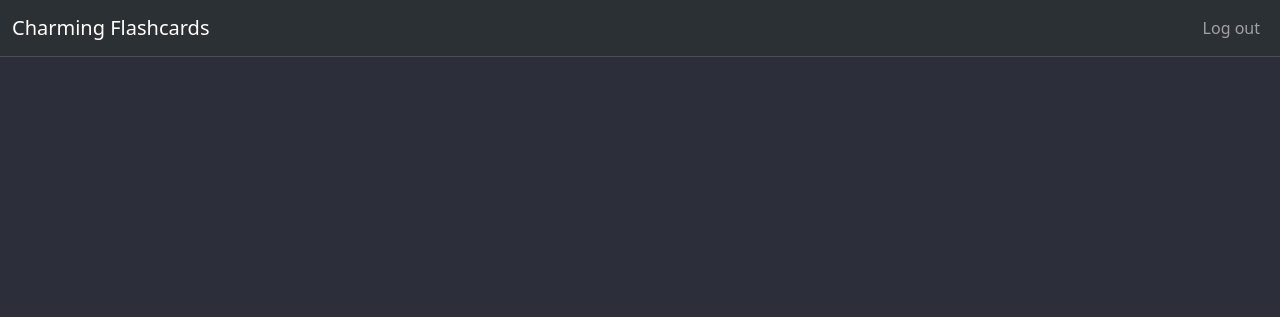
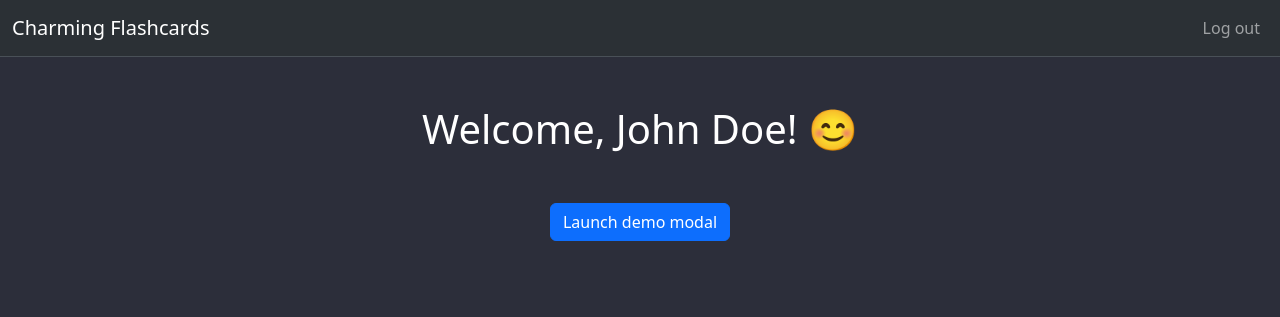
Before and after one commit to wongjoshua2005/Flashcard-Web-Application, a Flask app: page /sets in a window 1280 px wide. Shown: the top 317 px of the page. Run offline with Flask 3, Linux system fonts and the light colour scheme; a user stored in the database is signed in.

Commit message:
Implemented the button to create flashcards
I created the button that will be used to set a name
for the flashcard.

```diff
--- a/app.py
+++ b/app.py
@@ -32,6 +32,9 @@ Session(app)
 
 @app.route("/", methods=["GET", "POST"])
 def register():
+    if 'user' in session:
+        return redirect("/sets")
+
     if request.method == "POST":
         user_name = request.form.get("username")
         password = request.form.get("password")
@@ -76,9 +79,6 @@ def register():
 
         session["user"] = user_name
 
-        return redirect("/sets")
-
-    if 'user' in session:
         return redirect("/sets")
 
     return render_template("register.html")
@@ -143,7 +143,10 @@ def error():
 @app.route("/sets")
 def user_sets():
     user_logged = 'user' in session
-    return render_template("index.html", logged=user_logged)
+
+
+
+    return render_template("index.html", logged=user_logged, name=session["user"])
 
 # Debuggging purposes
 if __name__ == "__main__":
--- a/static/styles.css
+++ b/static/styles.css
@@ -1,3 +1,8 @@
+*
+{
+    color: white;
+}
+
 p
 {
     padding: 10px;
@@ -7,6 +12,11 @@ p
 label
 {
     color: white;
+}
+
+.d-flex
+{
+    margin-top: 50px;
 }
 
 .custom-width
--- a/templates/index.html
+++ b/templates/index.html
@@ -1,5 +1,31 @@
 {% extends "layout.html" %}
 
 {% block body %}
+<h1 class="text-center">Welcome, {{ name }}! &#128522;</h1>
 
+<!-- Button trigger modal -->
+ <div class="d-flex justify-content-center">
+    <button type="button" class="btn btn-primary" data-bs-toggle="modal" data-bs-target="#exampleModal">
+        Launch demo modal
+    </button>
+ </div>
+
+<!-- Modal -->
+<div class="modal fade" id="exampleModal" tabindex="-1" aria-labelledby="exampleModalLabel" aria-hidden="true">
+    <div class="modal-dialog">
+        <div class="modal-content">
+            <div class="modal-header">
+                <h1 class="modal-title fs-5" id="exampleModalLabel">Modal title</h1>
+                <button type="button" class="btn-close" data-bs-dismiss="modal" aria-label="Close"></button>
+            </div>
+            <div class="modal-body">
+                ...
+            </div>
+            <div class="modal-footer">
+                <button type="button" class="btn btn-secondary" data-bs-dismiss="modal">Close</button>
+                <button type="button" class="btn btn-primary">Save changes</button>
+            </div>
+        </div>
+    </div>
+</div>
 {% endblock %}
```
Also changed, not shown: 2 other files.
